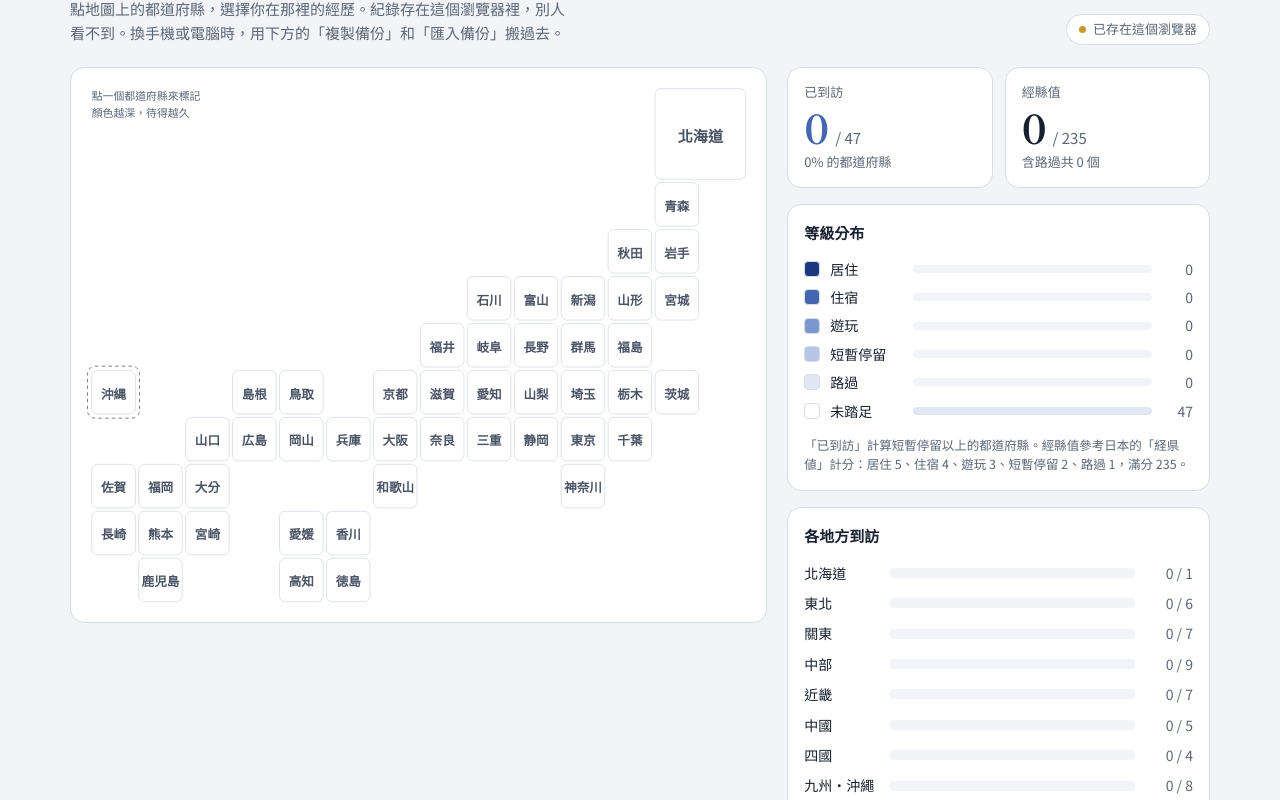
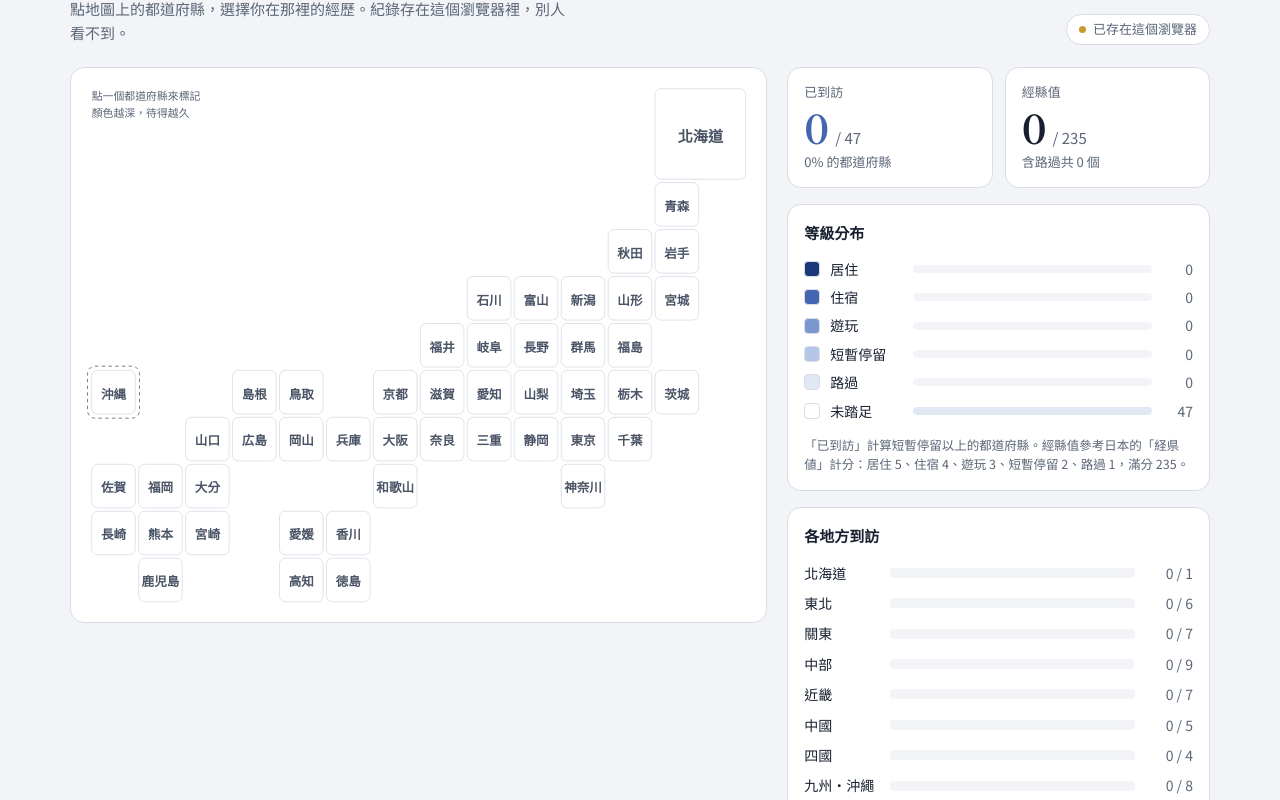
Before and after one commit to peterpppp1111/footprint, a plain HTML site: page japan.html in a window 1280 px wide. Shown: the part 136-936 px from the top of the page. Drawn offline with Linux system fonts and the light colour scheme.

Commit message:
頁首說明拿掉備份搬移那句
Co-Authored-By: Claude Opus 5.5 <noreply@anthropic.com>

```diff
--- a/japan.html
+++ b/japan.html
@@ -150,7 +150,7 @@ h1{font-family:var(--font-display);font-size:34px;line-height:1.2;letter-spacing
       <a class="back" href="./">← 所有地圖</a>
       <p class="eyebrow">日本 · 1 都 1 道 2 府 43 縣</p>
       <h1>日本都道府縣足跡</h1>
-      <p class="sub">點地圖上的都道府縣，選擇你在那裡的經歷。紀錄存在這個瀏覽器裡，別人看不到。換手機或電腦時，用下方的「複製備份」和「匯入備份」搬過去。</p>
+      <p class="sub">點地圖上的都道府縣，選擇你在那裡的經歷。紀錄存在這個瀏覽器裡，別人看不到。</p>
     </div>
     <span id="sync" class="sync" data-s="loading">連線中…</span>
   </header>
```
Also changed, not shown: china-tw.html (+1 -1 lines).
